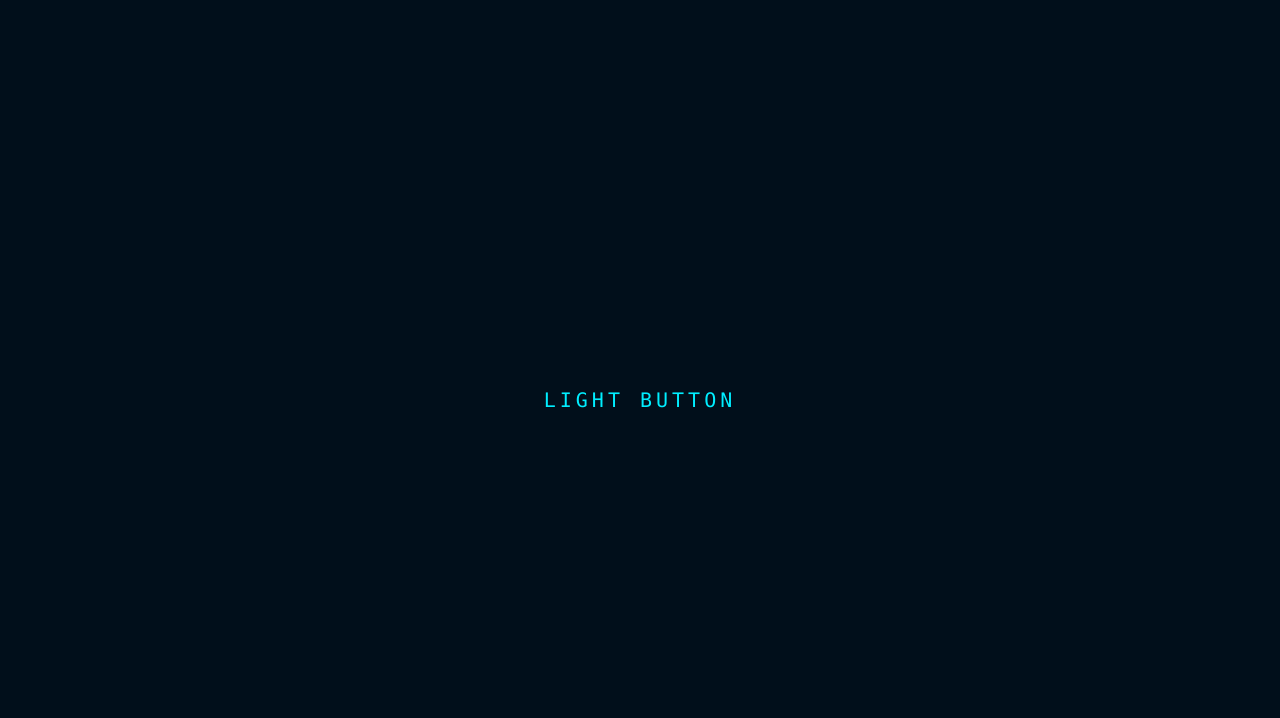
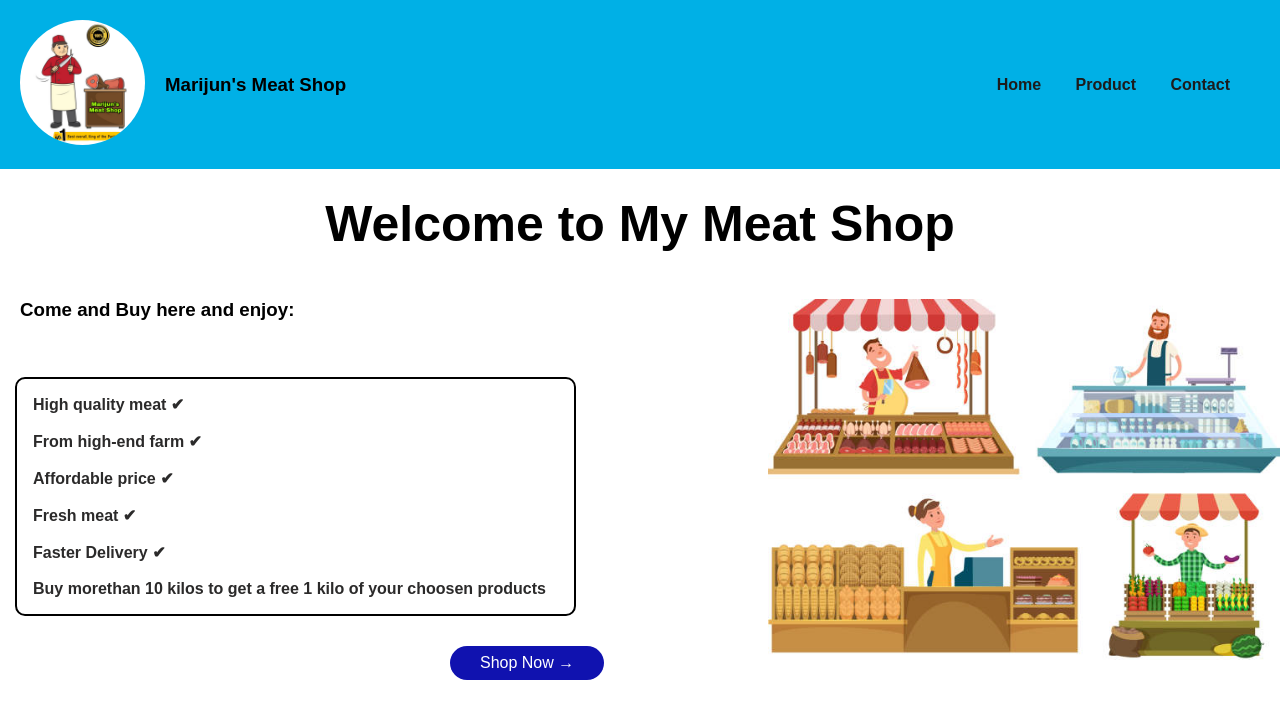
Before and after one commit to MarijunSilent/Marijun-s-Meatshop, a plain HTML site: page index.html in a window 1280 px wide. Drawn offline with Linux system fonts and the light colour scheme.

Commit message:
first commit

```diff
--- a/index.html
+++ b/index.html
@@ -4,17 +4,48 @@
     <meta charset="UTF-8">
     <meta http-equiv="X-UA-Compatible" content="IE=edge">
     <meta name="viewport" content="width=device-width, initial-scale=1.0">
-    <title>Light Button</title>
-    <link rel="stylesheet" href="loginstyle.css">
+    <title>Dashboard</title>
+    <link rel="stylesheet" href="style.css">
 </head>
 <body>
-    <a href="#">
-    <span></span>
-    <span></span>
-    <span></span>
-    <span></span>
-    Light Button
-    </a>
+
+<div class="header">
+    <div class="dash-container">
+        <div class="navbar">
+            <div class="logo">
+                <img src="images/logo.jpg" alt="logo" width="125px">
+            </div>
+            <h3>Marijun's Meat Shop</h3>
+            <nav>
+                <ul>
+                            <li><a href="index.html">Home</a></li>
+                            <li><a href="product.html">Product</a></li>
+                            <li><a href="contact.html">Contact</a></li>
+                </ul>
+            </nav>
+        </div>
+
+    </div>
+</div>
+<div class="row">
+    <div class="column2">
+        <h1>Welcome to My Meat Shop</h1>
+    </div>
+</div>
+<div class="column2">
+    <img src="dashboard.jpg">
+    <h3 style="text-align: left;">Come and Buy here and enjoy: </h3>
+        <br><br>
+       <p style="text-align: left;">High quality meat &#10004; <br><br>
+        From high-end farm &#10004; <br><br>
+        Affordable price &#10004; <br><br>
+        Fresh meat &#10004; <br><br>
+        Faster Delivery &#10004; <br><br>
+        Buy morethan 10 kilos to get a free 1 kilo of your choosen products</p>
+</div>
+    <div class="but">
+        <a href="product.html" class="btn">Shop Now  &#8594;</a>
+    </div>
 
 </body>
 </html>
--- a/loginstyle.css
+++ /dev/null
@@ -1,79 +0,0 @@
-body{
-    margin: 0;
-    padding: 0;
-    display: flex;
-    justify-content: center;
-    align-items: center;
-    min-height: 100vh;
-    background: #010f1b;
-    font-family: consolas;
-}
-a{
-    position: relative;
-    display: inline-block;
-    padding: 15px 30px;
-    color: #00eeff;
-    text-transform: uppercase;
-    letter-spacing: 4px;
-    text-decoration: none;
-    font-size: 20px;
-    overflow: hidden;
-    transition: 0.2s;
-}
-a:hover{
-    color: #255784;
-    background: #00eeff;
-    box-shadow: 0 0 10px #00eeff, 0 0 40px #00eeff, 0 0 80px #00eeff;
-    transition-delay: 1s;
-}
-a span{
-    position: absolute;
-    display: block;
-}
-a span:nth-child(1){
-    top: 0;
-    left: -100%;
-    width: 100%;
-    height: 2px;
-    background: linear-gradient(90deg,transparent,#00eeff);
-}
-a:hover span:nth-child(1){
-    left: 100%;
-    transition: 1s;
-}
-a span:nth-child(3){
-    bottom: 0;
-    right: -100%;
-    width: 100%;
-    height: 2px;
-    background: linear-gradient(270deg,transparent,#00eeff);
-}
-a:hover span:nth-child(3){
-    right: 100%;
-    transition: 1s;
-    transition-delay: 0.5s;
-}
-a span:nth-child(2){
-    top: -100%;
-    right: 0;
-    width: 2px;
-    height: 100%;
-    background: linear-gradient(180deg,transparent,#00eeff);
-}
-a:hover span:nth-child(2){
-    top: 100%;
-    transition: 1s;
-    transition-delay: 0.25s;
-}
-a span:nth-child(4){
-    bottom: -100%;
-    left: 0;
-    width: 2px;
-    height: 100%;
-    background: linear-gradient(360deg,transparent,#00eeff);
-}
-a:hover span:nth-child(4){
-    bottom: 100%;
-    transition: 1s;
-    transition-delay: 0.75s;
-}
```
Also changed, not shown: cart.html (+1 -1 lines), contact.html (+1 -1 lines), dashboard.html (+1 -1 lines), last.html (+2 -2 lines), product.html (+1 -1 lines), 1 other file.
